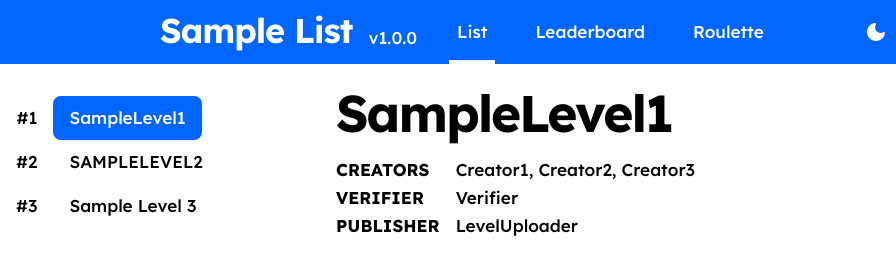
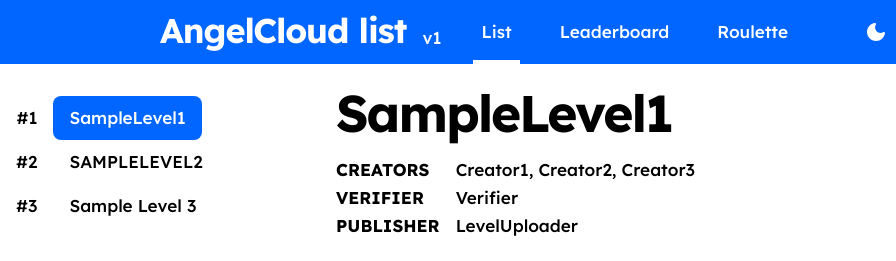
Before and after one commit to TheDethronerCZ/AngelCloud-Demonlist, a plain HTML site: page index.html in a window 1280 px wide. Shown: the top 261 px of the page, 0-896 px from the left. Drawn offline with nearby package versions, Linux system fonts and the light colour scheme.

Commit message:
Update index.html

```diff
--- a/index.html
+++ b/index.html
@@ -3,7 +3,7 @@
     <head>
         <meta charset="UTF-8" />
         <meta name="viewport" content="width=1024" />
-        <title>Your List Name</title>
+        <title>AngelGDPS Demonlist</title>
 
         <!-- Replace your server icon by uploading an image file named "list_icon.png"-->
         <link rel="icon" href="/list_icon.png" />
@@ -37,8 +37,8 @@
     <body id="app">
         <header :class="{ dark: store.dark }">
             <div class="logo">
-                <h2>Sample List</h2>
-                <p>v1.0.0</p>
+                <h2>AngelCloud list</h2></h2>
+                <p>v1</p>
             </div>
             <nav class="nav">
                 <router-link class="nav__tab" to="/">
@@ -61,7 +61,7 @@
                         />
                     </button>
                     <!-- Replace the '#' with your discord server's invite-->
-                    <a class="nav__icon" href="#">
+                    <a class="nav__icon" href="https://discord.gg/ey6xXHwmzn">
                         <img src="/assets/discord.svg" alt="Discord Logo" />
                     </a>
                     <!-- List record submission form, add a link to replace the '#' when putting a link to your list submission form-->
```
